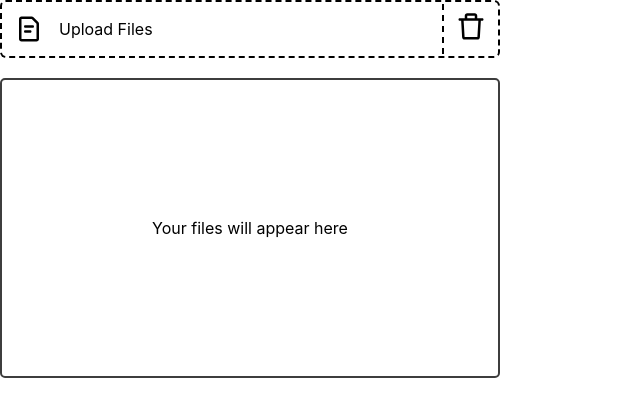
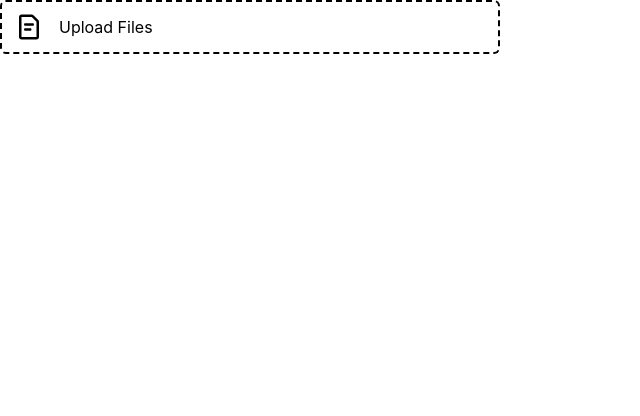
Before and after one commit to vikrantaroraa/canary-design, a React (Vite) app: page / in a window 1280 px wide. Shown: the top 416 px of the page, without its empty margins (0-640 px from the left). Built offline with nearby package versions, Linux system fonts and the light colour scheme.

Commit message:
feat: updated FileUpload component to accept extra props

```diff
--- a/src/components/FileUpload/index.interface.ts
+++ b/src/components/FileUpload/index.interface.ts
@@ -9,4 +9,6 @@ export interface FileType {
 export interface FileUploadProps {
   multiple: boolean;
   getFiles: (allSelectedFiles: FileType[]) => void;
+  showImageWall?: boolean;
+  showDeleteIcon?: boolean;
 }
--- a/src/components/FileUpload/index.module.css
+++ b/src/components/FileUpload/index.module.css
@@ -1,13 +1,13 @@
 .file-upload {
   display: flex;
   flex-direction: column;
+  gap: 20px;
 }
 
 .upload-and-delete-file {
   display: flex;
   justify-content: space-between;
   align-items: center;
-  margin-bottom: 20px;
   border-radius: 5px;
   border: 2px solid #e4e4e4;
   border-radius: 6px;
@@ -20,7 +20,6 @@
   height: 100%;
   flex: 1;
   padding: 10px 12px;
-  border-right: 2px dashed;
 }
 
 .upload-file:hover {
@@ -38,6 +37,7 @@
 .delete-icon {
   padding: 10px 12px;
   cursor: pointer;
+  border-left: 2px dashed;
 }
 
 .delete-icon:hover {
--- a/src/components/FileUpload/index.tsx
+++ b/src/components/FileUpload/index.tsx
@@ -7,7 +7,12 @@ import {
   FileUploadProps,
 } from "src/components/FileUpload/index.interface";
 
-function FileUpload({ multiple, getFiles }: FileUploadProps) {
+function FileUpload({
+  multiple,
+  getFiles,
+  showImageWall = true,
+  showDeleteIcon = true,
+}: FileUploadProps) {
   const [allSelectedFiles, setAllSelectedFiles] = useState<FileType[]>([]);
   const formRef = useRef<HTMLInputElement>(null);
 
@@ -64,15 +69,16 @@ function FileUpload({ multiple, getFiles }: FileUploadProps) {
             Upload Files
           </span>
         </div>
-        <span className={styles["delete-icon"]}>
-          <img
-            src={deleteFile}
-            height={30}
-            width={30}
+        {showDeleteIcon && (
+          <span
+            className={styles["delete-icon"]}
             onClick={() => setAllSelectedFiles([])}
-          />
+          >
+            <img src={deleteFile} height={30} width={30} />
           </span>
+        )}
       </div>
+      {showImageWall && (
         <div className={styles["uploaded-image-and-message"]}>
           {allSelectedFiles.length !== 0 ? (
             <div className={styles["all-images-container"]}>
@@ -92,6 +98,7 @@ function FileUpload({ multiple, getFiles }: FileUploadProps) {
             </div>
           )}
         </div>
+      )}
     </div>
   );
 }
--- a/src/components/example-components/FileUploadExample/index.tsx
+++ b/src/components/example-components/FileUploadExample/index.tsx
@@ -9,6 +9,8 @@ function FileUploadExample() {
         getFiles={(files: unknown) => {
           console.log("files from getFiles: ", files);
         }}
+        showImageWall={false}
+        showDeleteIcon={false}
       />
     </div>
   );
```
Also changed, not shown: 1 other file (tests, documents, lock files or other folders). Lines whose indentation alone changed are shown as unchanged.
